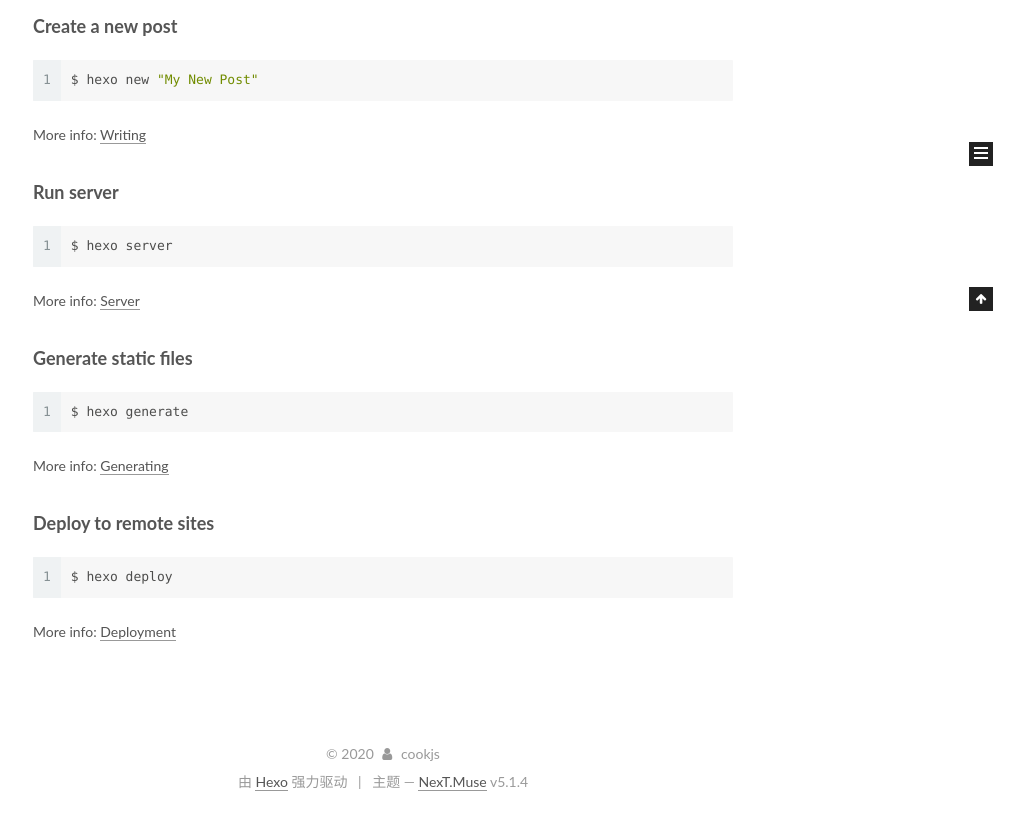
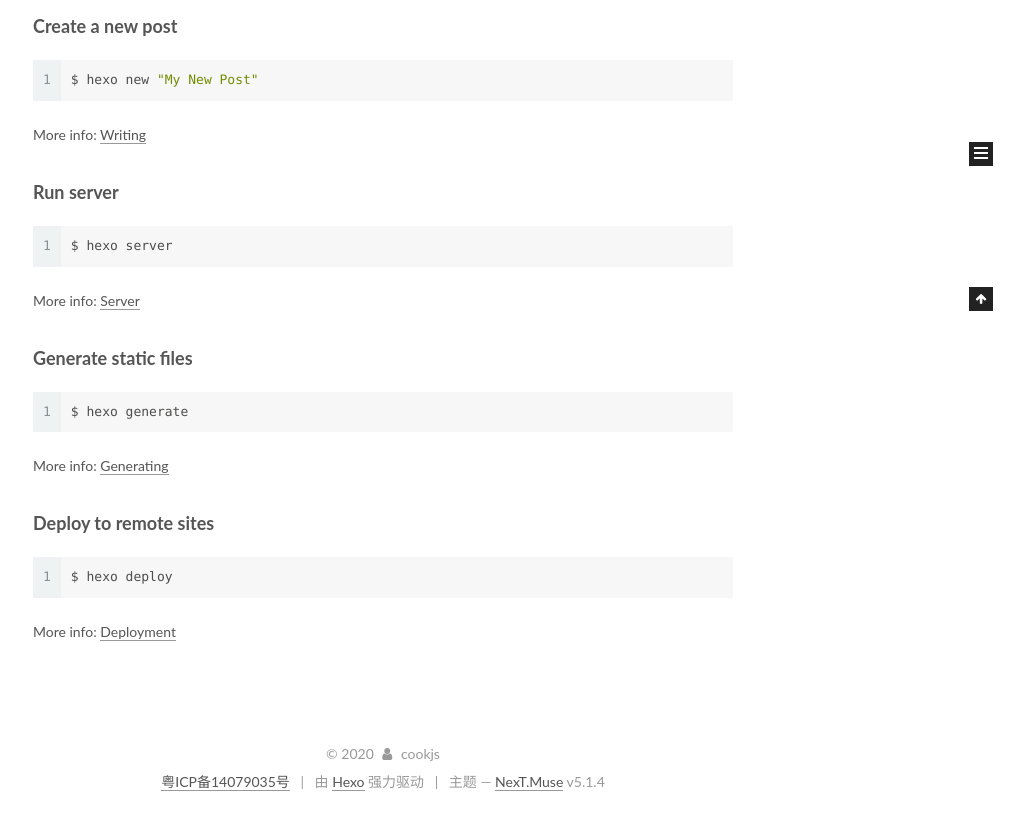
Before and after one commit to cookjs/cookjs.github.io, a plain HTML site: page index.html in a window 1280 px wide. Shown: the part 589-1405 px from the top of the page, without its empty margins (257-1280 px from the left). Drawn offline with Linux system fonts and the light colour scheme.

Commit message:
Update index.html

```diff
--- a/index.html
+++ b/index.html
@@ -442,7 +442,11 @@
 
 
 </div>
+<div class="powered-by"><a class="theme-link" target="_blank" href="http://beian.miit.gov.cn/">粤ICP备14079035号</a></div>
 
+
+
+  <span class="post-meta-divider">|</span>
 
   <div class="powered-by">由 <a class="theme-link" target="_blank" href="https://hexo.io">Hexo</a> 强力驱动</div>
 
```
